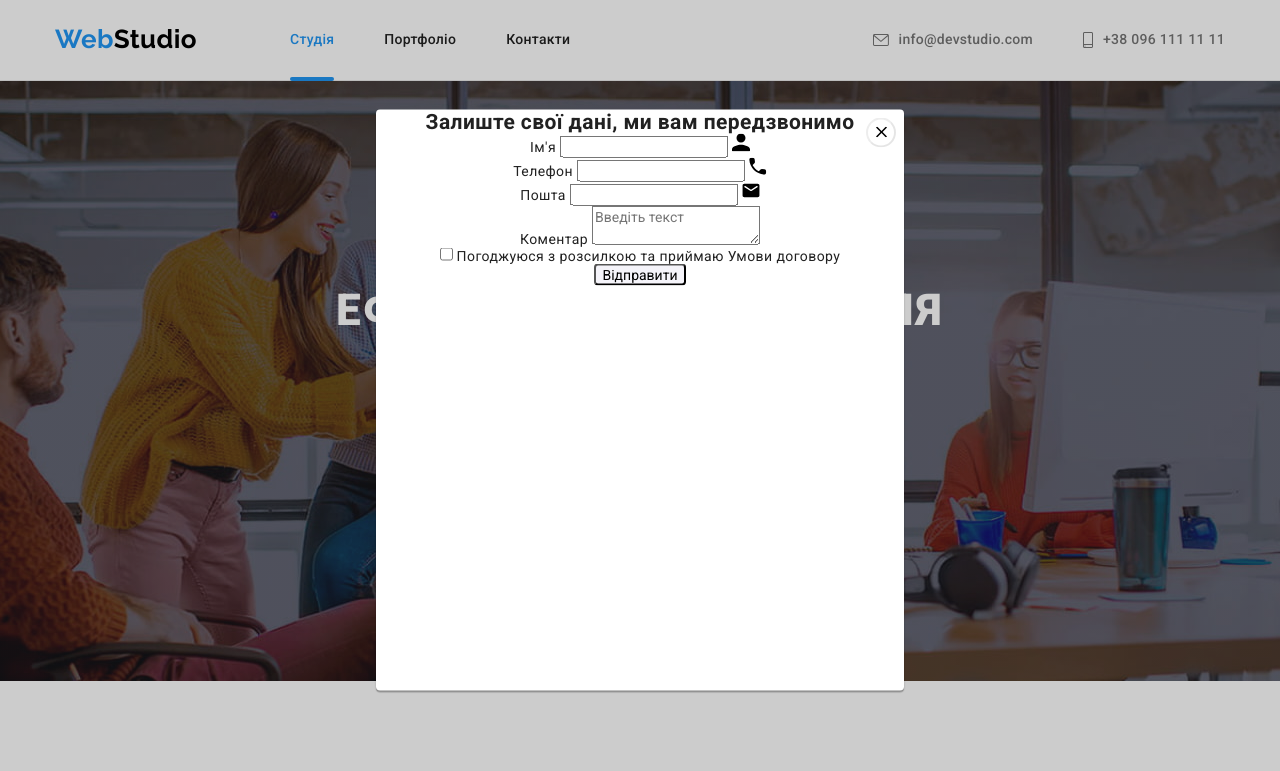
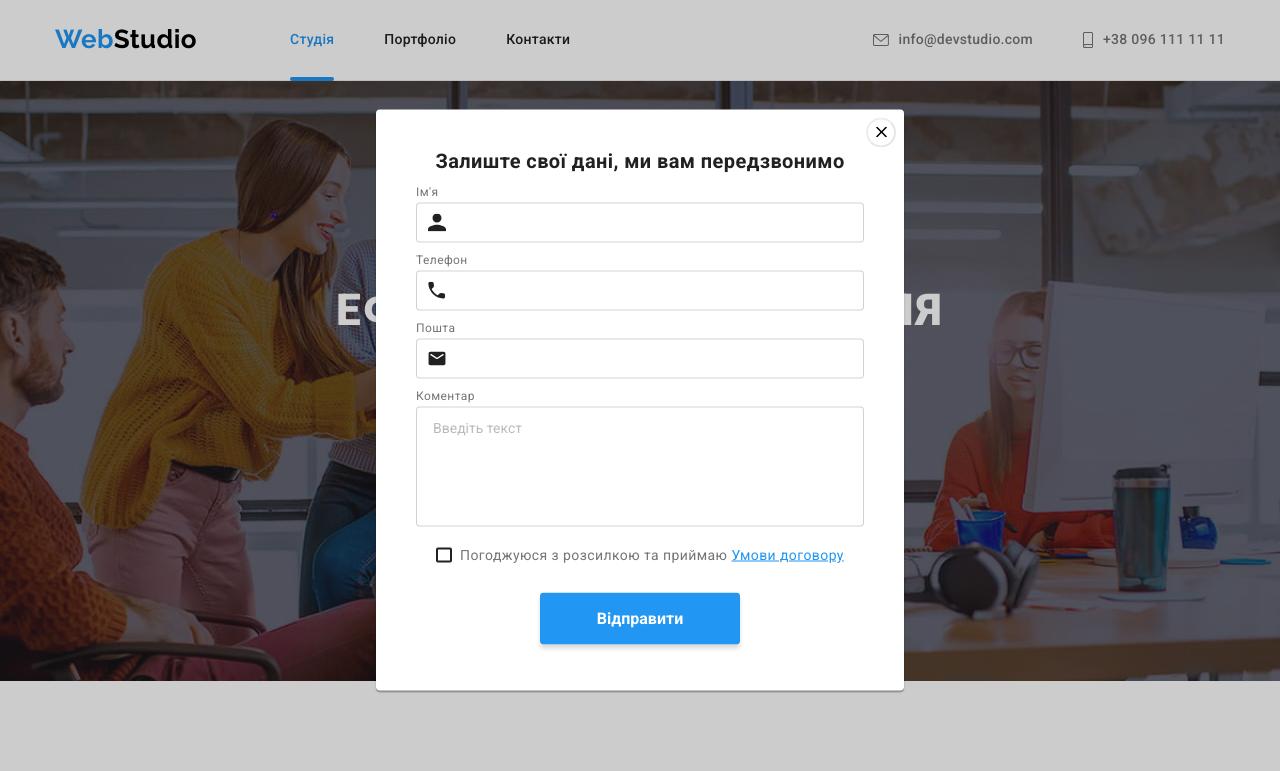
Before and after one commit to EugeniaKutsel/goit-markup-hw-06, a plain HTML site: page index.html in a window 1280 px wide. Both pictures are taken after a click on the button "Замовити послугу". Shown: the top 771 px of the page. Drawn offline with nearby package versions, Linux system fonts and the light colour scheme.

Commit message:
Update styles.css

```diff
--- a/css/styles.css
+++ b/css/styles.css
@@ -249,9 +249,126 @@ header {
 
   transition: border-color 250ms cubic-bezier(0.4, 0, 0.2, 1);
 }
+.modal-close {
+  fill: currentColor;
+}
 .button-close:hover,
 .button-close:focus {
-  border-color: #000000;
+  color: var(--accent-color);
+}
+
+/* Form */
+
+.modal .title {
+  margin-top: 40px;
+  margin-bottom: 12px;
+
+  font-size: 20px;
+  line-height: 1.15;
+}
+textarea {
+  resize: none;
+  width: 100%;
+  height: 120px;
+  padding: 12px 16px;
+  border: 1px solid rgba(33, 33, 33, 0.2);
+  border-radius: 4px;
+  outline: none;
+}
+textarea::placeholder {
+  font-size: 12;
+  line-height: 1.17;
+  color: rgba(117, 117, 117, 0.5);
+}
+textarea:focus {
+  border-color: var(--accent-color);
+}
+.form {
+  padding: 0 40px;
+}
+.form-field {
+  position: relative;
+  display: flex;
+  flex-direction: column;
+  align-items: flex-start;
+  margin-bottom: 10px;
+}
+.form-label {
+  margin-bottom: 4px;
+
+  font-size: 12px;
+  line-height: 1.17;
+  color: var(--second-text-color);
+}
+.form-icon {
+  position: absolute;
+  display: inline-block;
+  top: 50%;
+  left: 12px;
+
+  fill: currentColor;
+}
+.form-input {
+  width: 100%;
+  height: 40px;
+  padding: 12px 42px;
+  border: 1px solid rgba(33, 33, 33, 0.2);
+  border-radius: 4px;
+  outline: none;
+}
+.form-input:focus {
+  border-color: var(--accent-color);
+}
+.form-input:focus + .form-icon {
+  color: var(--accent-color);
+}
+.form-field-check {
+  margin-top: 20px;
+}
+.check.label {
+  display: flex;
+  min-width: 425px;
+  align-items: center;
+  justify-content: center;
+  color: var(--second-text-color);
+}
+.form-field-check a {
+  margin-left: 4px;
+  text-decoration: underline;
+  color: var(--accent-color);
+}
+.checkbox {
+  appearance: none;
+}
+.checkbox-icon {
+  display: inline-block;
+  width: 16px;
+  height: 15px;
+  margin-right: 8px;
+  border: 2px solid var(--primary-text-color);
+  border-radius: 2px;
+}
+.checkbox:checked + .checkbox-icon {
+  background-color: var(--accent-color);
+  background-image: url(../images/icon_check.svg);
+  background-size: contain;
+  background-position: center;
+  border-color: var(--accent-color);
+}
+.form.button {
+  min-width: 200px;
+  min-height: 50px;
+  padding: 10px 52px;
+  margin-top: 30px;
+
+  font-weight: 700;
+  font-size: 16px;
+  line-height: 1.88;
+
+  color: var(--basic-white);
+  background-color: var(--accent-color);
+  border: 1px solid transparent;
+  box-shadow: 0px 4px 4px rgba(0, 0, 0, 0.15);
 }
 
 /* Features */
@@ -614,14 +731,16 @@ footer .logo {
 
 .container-flex {
   display: flex;
+  align-items: baseline;
   gap: 70px;
-  align-items: baseline;
 }
-.social-section.text {
+.social-section.text,
+.mail-section.text {
   margin-bottom: 20px;
 
   font-weight: 700;
   line-height: 1.14;
+  text-align: left;
   color: var(--basic-white);
 }
 .social-list {
@@ -655,7 +774,44 @@ footer .logo {
   background-color: var(--accent-color);
   color: var(--basic-white);
 }
+.mail-form input {
+  width: 358px;
+  height: 50px;
+  padding: 15px 16px;
+  margin-right: 12px;
+  border: 1px solid rgba(255, 255, 255, 0.3);
+  border-radius: 4px;
+  background-color: transparent;
+}
+.mail-form input::placeholder {
+  color: rgba(255, 255, 255, 0.6);
+}
+.mail-button {
+  display: inline-flex;
+  align-items: center;
+  justify-content: center;
+  width: 200px;
+  height: 50px;
+  font-size: 16px;
+  font-weight: 700;
+  line-height: 1.88;
+  color: var(--basic-white);
+  background-color: var(--accent-color);
+  border: 1px solid transparent;
+  border-radius: 4px;
 
+  transition: color 250ms cubic-bezier(0.4, 0, 0.2, 1),
+    background-color 250ms cubic-bezier(0.4, 0, 0.2, 1);
+}
+.mail-icon {
+  margin-left: 10px;
+  fill: currentColor;
+}
+.mail-button:hover,
+.mail-button:focus {
+  color: var(--accent-color);
+  background-color: var(--basic-white);
+}
 /* Button */
 
 .button {
```
